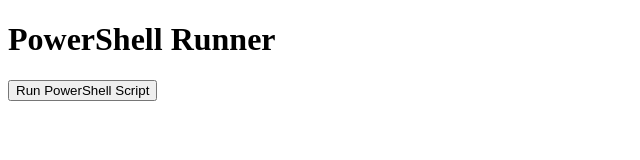
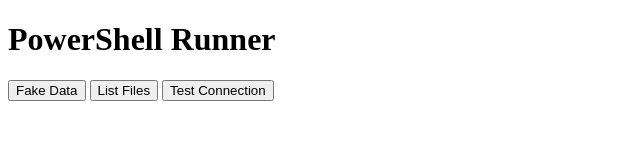
Before and after one commit to jasonthehuman05/NodePSTest, a website: page web/Second.html in a window 1280 px wide. Shown: the whole page, without its empty margins (0-640 px from the left). Drawn offline with Linux system fonts and the light colour scheme.

Commit message:
Multiple scripts are now callable, can be easily extended

```diff
--- a/web/Second.html
+++ b/web/Second.html
@@ -7,18 +7,19 @@
 </head>
 <body>
     <h1>PowerShell Runner</h1>
-    <button id="runBtn">Run PowerShell Script</button>
+    <button id="runBtn" onclick="runScript('Fake-Data')">Fake Data</button>
+    <button id="runBtn" onclick="runScript('List-Files')">List Files</button>
+    <button id="runBtn" onclick="runScript('Test-Connect')">Test Connection</button>
     <p id="status"></p>
 
     <script>
         const status = document.getElementById('status');
-        const runBtn = document.getElementById('runBtn');
 
-        runBtn.addEventListener('click', () => {
+        function runScript(scriptName){
             status.innerText = ""; // Clear previous output
 
             // Open a connection to the streaming endpoint
-            const eventSource = new EventSource('/run/Say-Hello');
+            const eventSource = new EventSource(`/run/${scriptName}`);
 
             eventSource.onmessage = (event) => {
                 // Append the new data to the page
@@ -29,7 +30,7 @@
                 // Close the connection when the server finishes (or errors)
                 eventSource.close();
             };
-        });
+        }
     </script>
 </body>
 </html>
```
Also changed, not shown: 4 other files.
